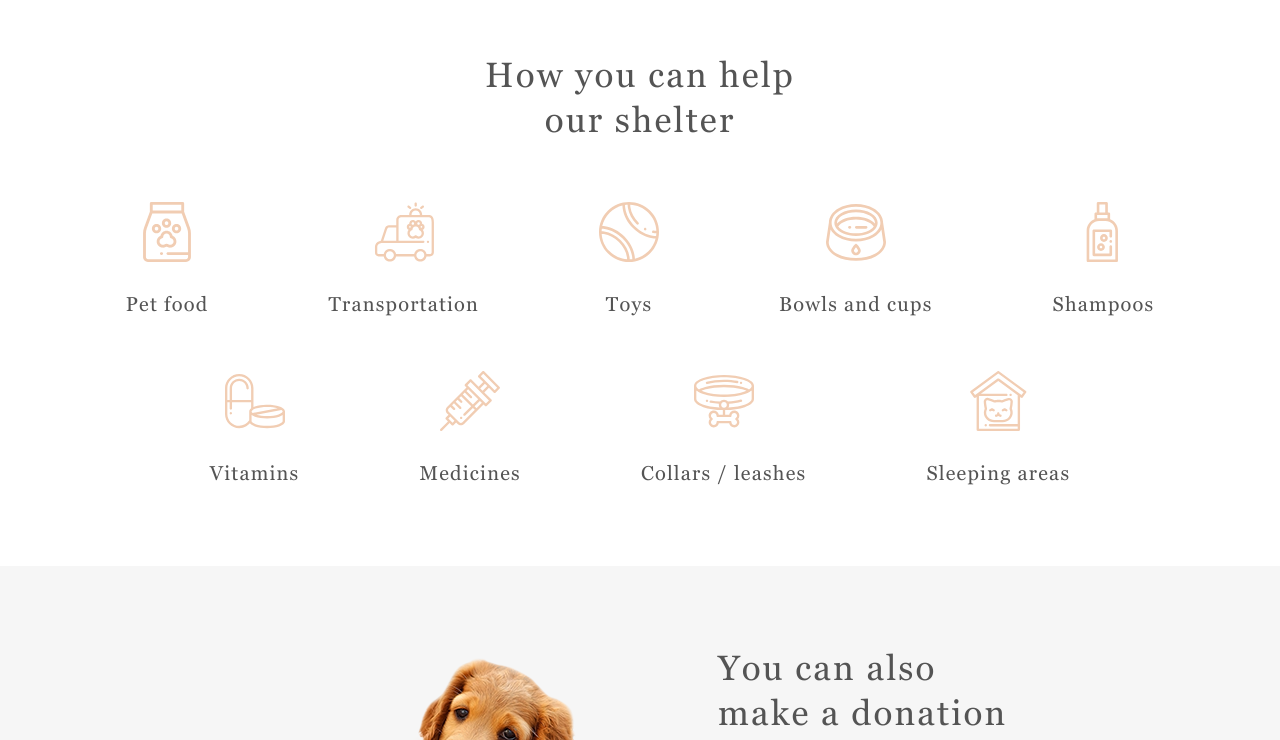
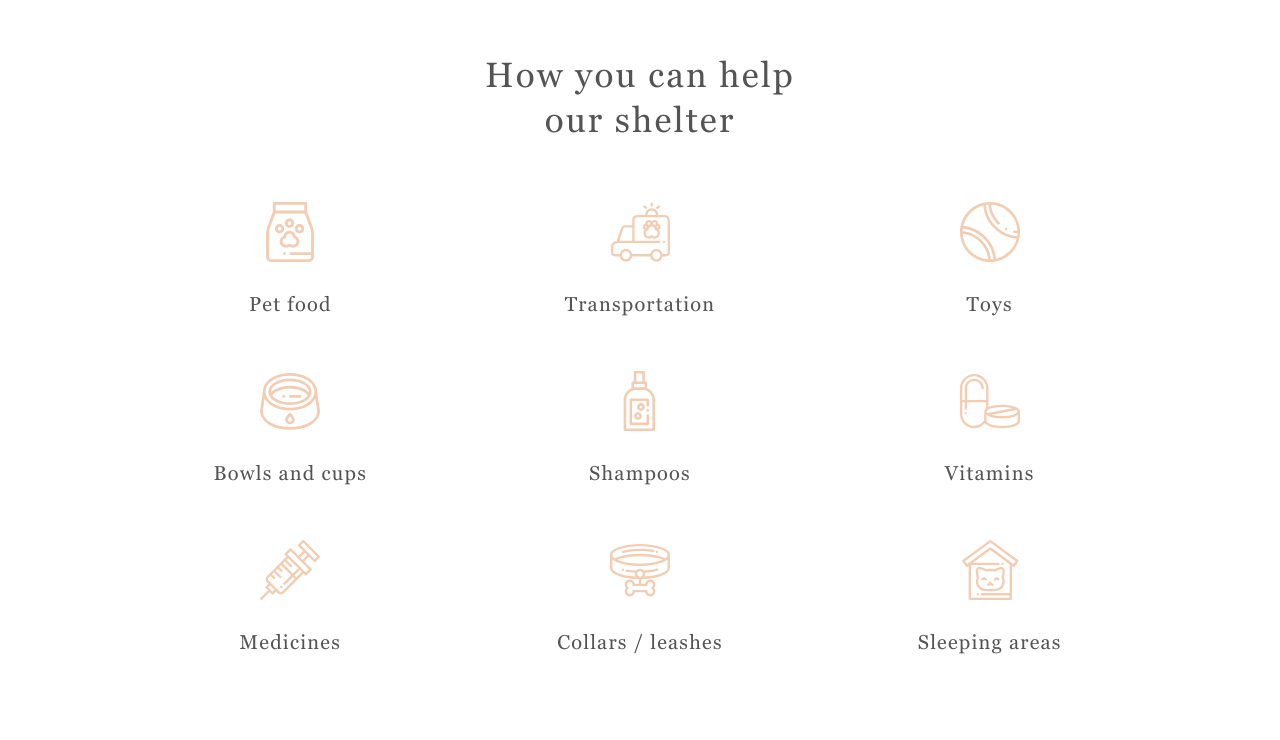
Before and after one commit to katpodg/shelter, a plain HTML site: page shelter/index.html in a window 1280 px wide. Shown: the part 2952-3692 px from the top of the page. Drawn offline with Linux system fonts and the light colour scheme; a web font is replaced by a local one.

Commit message:
refactor: change responsive css for 768px help

```diff
--- a/shelter/style/scss/blocks/_help.scss
+++ b/shelter/style/scss/blocks/_help.scss
@@ -1,6 +1,6 @@
 .help {
   padding-top: 80px;
-  padding-bottom: 26px;
+  padding-bottom: 44px;
 
   &__wrapper {
     display: flex;
@@ -8,10 +8,16 @@
     align-items: center;
   }
 
+  &__subtitle {
+    width: 100%;
+    text-align: center;
+    word-wrap: break-word;
+  }
+
   &__title {
     text-align: center;
     margin: 0;
-    width: 310px;
+    max-width: 310px;
     margin-bottom: 58px;
   }
 
@@ -42,43 +48,27 @@
     text-decoration: none;
     align-items: center;
   }
+}
 
-  @media (min-width: 1101px) {
-    .help {
-
-      &__list {
-        min-width: 1029px;
-      }
-
-      &__item {
-        &:nth-of-type(5n) {
-          margin-right: 0;
-        }
+@media (min-width: 1280px) {
+  .help {
+    &__item {
+      &:nth-of-type(5n) {
+        margin-right: 0;
       }
     }
   }
 }
 
-@media (max-width: 1100px) {
+@media (max-width: 1280px) {
   .help {
-
-    &__list {
-      padding: 0 9px;
-    }
-
     &__item {
       margin-right: 0;
       width: calc(100% / 3);
     }
+
+    &__wrapper {
+      padding: 0 5.1%;
+    }
   }
 }
-
-// @media (min-width: 769px) {
-//   .help {
-//     &__item {
-//       &:nth-of-type(3n) {
-//         margin-right: 0;
-//       }
-//     }
-//   }
-// }
```
Also changed, not shown: shelter/style/css/style.css.
